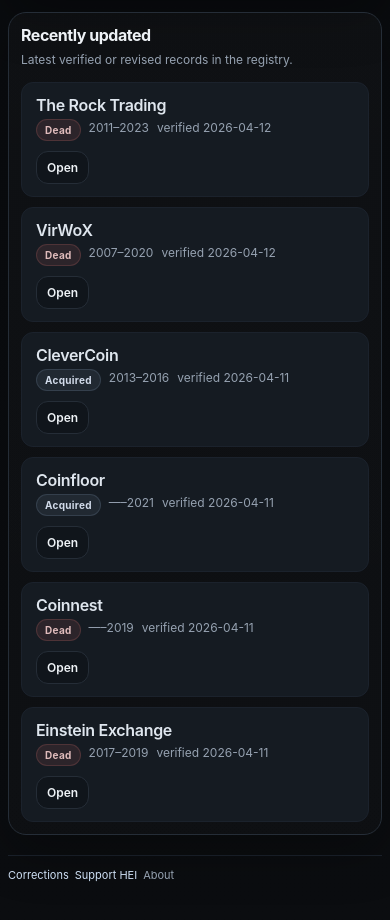
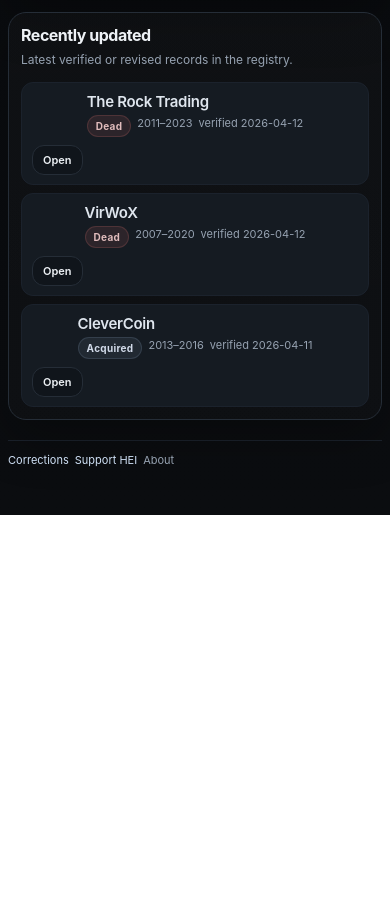
Before and after one commit to badjoke-lab/historical-exchange-index, a Next.js app: page / in a window 390 px wide. Shown: the part 979-1899 px from the top of the page. After the commit the page ends 1494 px from the top, so only its background shows below. Built offline with nearby package versions, Linux system fonts and the light colour scheme.

Commit message:
HEI: compact home recently updated section

```diff
--- a/src/app/globals.css
+++ b/src/app/globals.css
@@ -1209,3 +1209,63 @@ tbody tr:hover {
     justify-content: center;
   }
 }
+
+.home-list-recent {
+  gap: 8px;
+}
+
+.home-list-item-recent {
+  min-height: 0;
+  padding: 10px 12px;
+  align-items: center;
+}
+
+.home-item-action {
+  flex: 0 0 auto;
+}
+
+.btn-compact {
+  padding: 8px 12px;
+  font-size: 12px;
+  min-height: 0;
+}
+
+@media (max-width: 767px) {
+  .home-list-item-recent:nth-child(n + 4) {
+    display: none;
+  }
+
+  .home-list-item-recent {
+    padding: 10px 12px;
+    gap: 8px;
+  }
+
+  .home-list-item-recent .home-item-meta {
+    gap: 6px;
+    font-size: 11px;
+  }
+
+  .home-item-action {
+    width: 100%;
+  }
+
+  .home-item-action .btn-compact {
+    width: auto;
+    justify-content: center;
+  }
+}
+
+@media (max-width: 599px) {
+  .home-list-item-recent {
+    padding: 9px 10px;
+  }
+
+  .home-list-item-recent .home-item-title {
+    font-size: 15px;
+  }
+
+  .home-item-action .btn-compact {
+    padding: 7px 10px;
+    font-size: 11px;
+  }
+}
--- a/src/components/home/home-hub-client.tsx
+++ b/src/components/home/home-hub-client.tsx
@@ -54,7 +54,7 @@ export default function HomeHubClient({ entities, summary, archiveCoverage }: Pr
         }
         return a.canonical_name.localeCompare(b.canonical_name)
       })
-      .slice(0, 6)
+      .slice(0, 4)
   }, [entities])
 
   const searchState = useMemo(() => {
@@ -226,9 +226,9 @@ export default function HomeHubClient({ entities, summary, archiveCoverage }: Pr
           <h3>Recently updated</h3>
           <p>Latest verified or revised records in the registry.</p>
         </div>
-        <div className="home-list">
+        <div className="home-list home-list-recent">
           {recentUpdated.map((entity) => (
-            <div className="home-list-item" key={entity.id}>
+            <div className="home-list-item home-list-item-recent" key={entity.id}>
               <div className="home-item-main">
                 <Link className="home-item-title subtle-link" href={`/exchange/${entity.slug}/`}>
                   {entity.canonical_name}
@@ -239,8 +239,8 @@ export default function HomeHubClient({ entities, summary, archiveCoverage }: Pr
                   <span>verified {entity.last_verified_at.slice(0, 10)}</span>
                 </div>
               </div>
-              <div>
-                <Link className="btn" href={`/exchange/${entity.slug}/`}>Open</Link>
+              <div className="home-item-action">
+                <Link className="btn btn-compact" href={`/exchange/${entity.slug}/`}>Open</Link>
               </div>
             </div>
           ))}
```
